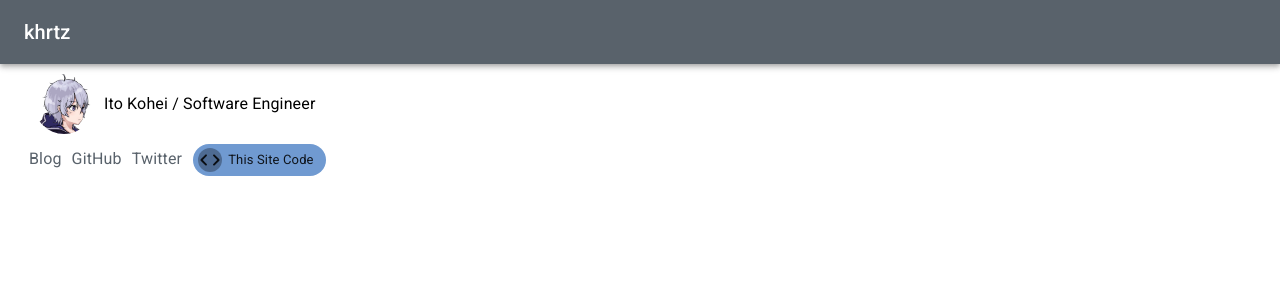
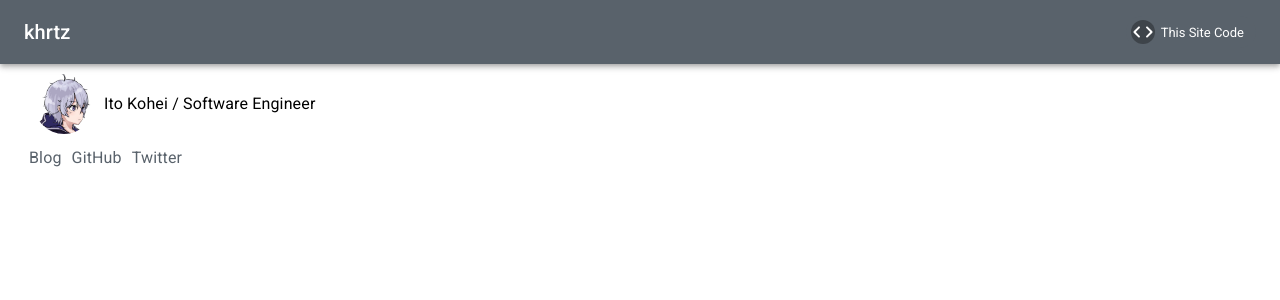
Before and after one commit to khrtz/my-portal, a React app: page / in a window 1280 px wide. Shown: the top 300 px of the page. Built offline with nearby package versions, Linux system fonts and the light colour scheme.

Commit message:
feat(RepoLink): Move to AppBar

```diff
--- a/src/components/home/home.tsx
+++ b/src/components/home/home.tsx
@@ -5,12 +5,16 @@ import Toolbar from '@material-ui/core/Toolbar';
 import Typography from '@material-ui/core/Typography'
 
 import { Links } from '../links';
-import { Container } from '@material-ui/core';
+import { Container, Chip, Avatar, Link } from '@material-ui/core';
+import { CodeRounded } from '@material-ui/icons';
 
 const useStyles = makeStyles({
   root: {
     flexGrow: 1,
   },
+  title: {
+    flexGrow: 1,
+  }
 });
 
 function SimpleAppBar() {
@@ -20,9 +24,24 @@ function SimpleAppBar() {
     <div className={classes.root}>
       <AppBar position="static" color="primary">
         <Toolbar>
-          <Typography variant="h6" color="initial">
+          <Typography className={classes.title} variant="h6" color="initial">
             khrtz
           </Typography>
+          <Link
+            href="https://github.com/khrtz/my-portal"
+          >
+            <Chip
+              color="primary"
+              avatar={
+                <Avatar>
+                  <CodeRounded />
+                </Avatar>
+              }
+            label="This Site Code"
+            variant="default"
+            clickable
+          />
+        </Link>
         </Toolbar>
       </AppBar>
     </div>
--- a/src/components/links/links.tsx
+++ b/src/components/links/links.tsx
@@ -3,8 +3,7 @@ import { makeStyles } from '@material-ui/core/styles';
 import Typography from '@material-ui/core/Typography';
 import Profile from '../profile/profile';
 import Link from '@material-ui/core/Link';
-import { Chip, Avatar, Box } from '@material-ui/core';
-import { CodeRounded } from '@material-ui/icons';
+import { Box } from '@material-ui/core';
 
 interface Props {
 }
@@ -30,22 +29,6 @@ export const Links: React.SFC<Props> = ({
           <Link href="https://blog.khrtz.xyz" className={classes.link}>Blog</Link>
           <Link href="https://github.com/khrtz" className={classes.link}>GitHub</Link>
           <Link href="https://twitter.com/khrtz" className={classes.link}>Twitter</Link>
-          <Link
-            className={classes.repoLink}
-            href="https://github.com/khrtz/my-portal"
-          >
-            <Chip
-              color="secondary"
-              avatar={
-                <Avatar>
-                  <CodeRounded />
-                </Avatar>
-              }
-            label="This Site Code"
-            variant="default"
-            clickable
-          />
-        </Link>
         </Typography>
       </Box>
     </div>
```
